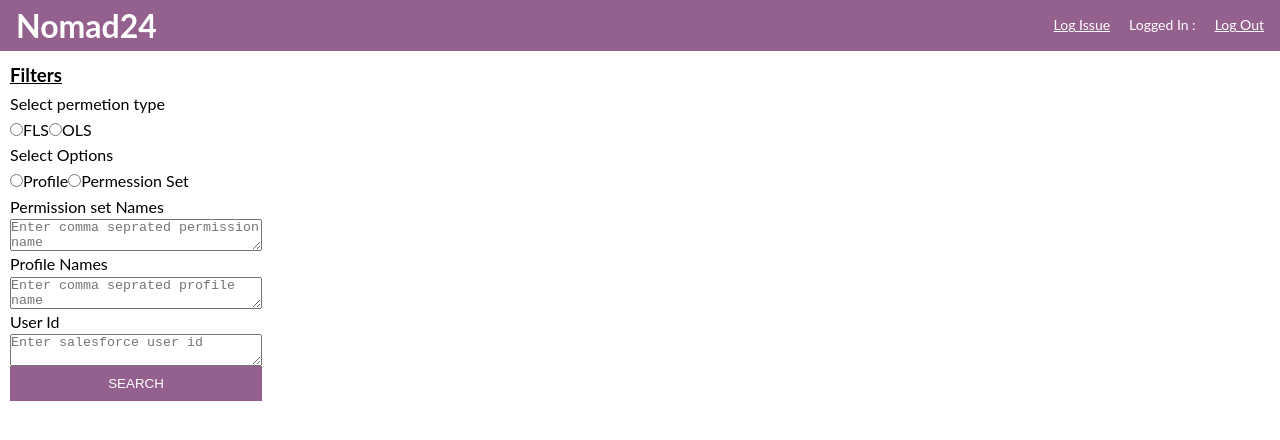
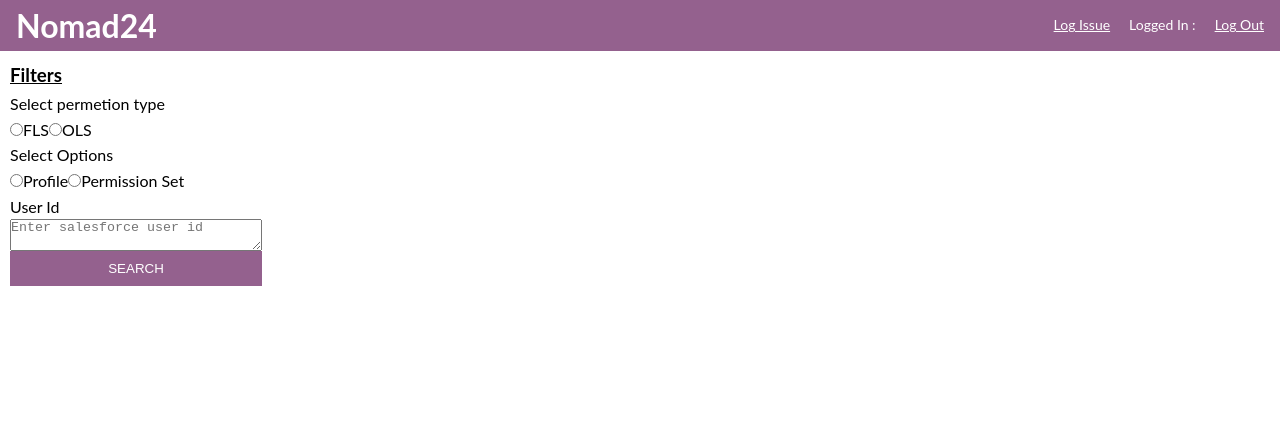
Before and after one commit to Sarveshgithub/Nomad, a React (Create React App) app in the folder client/: page /home in a window 1280 px wide. Shown: the top 440 px of the page. Built offline with nearby package versions, Linux system fonts and the light colour scheme; no server answers.

Commit message:
UI chages

```diff
--- a/client/src/component/Home.js
+++ b/client/src/component/Home.js
@@ -169,10 +169,10 @@ function Home(props) {
                   <input
                     type="radio"
                     name="permType"
-                    value="Permession"
+                    value="Permission"
                     onChange={onchange}
                   />
-                  {"Permession Set"}
+                  {"Permission Set"}
                 </label>
               </p>
               {error.typeError && <p className="redColor">{error.typeError}</p>}
@@ -202,6 +202,7 @@ function Home(props) {
               </label>
             )}
             {error.apiError && <p className="redColor">{error.apiError}</p>}
+            {filters.permType === "Permission" && (
               <label style={{ display: "flex", flexDirection: "column" }}>
                 Permission set Names
                 <textarea
@@ -212,6 +213,8 @@ function Home(props) {
                   placeholder="Enter comma seprated permission name"
                 />
               </label>
+            )}
+            {filters.permType === "Profile" && (
               <label style={{ display: "flex", flexDirection: "column" }}>
                 Profile Names
                 <textarea
@@ -222,6 +225,7 @@ function Home(props) {
                   placeholder="Enter comma seprated profile name"
                 />
               </label>
+            )}
             <label style={{ display: "flex", flexDirection: "column" }}>
               User Id
               <textarea
```
Lines whose indentation alone changed are shown as unchanged.
